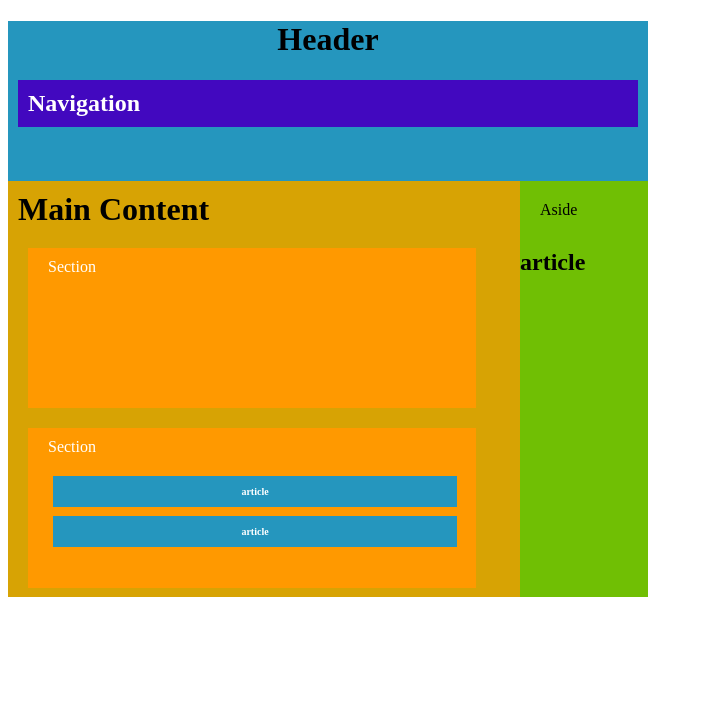
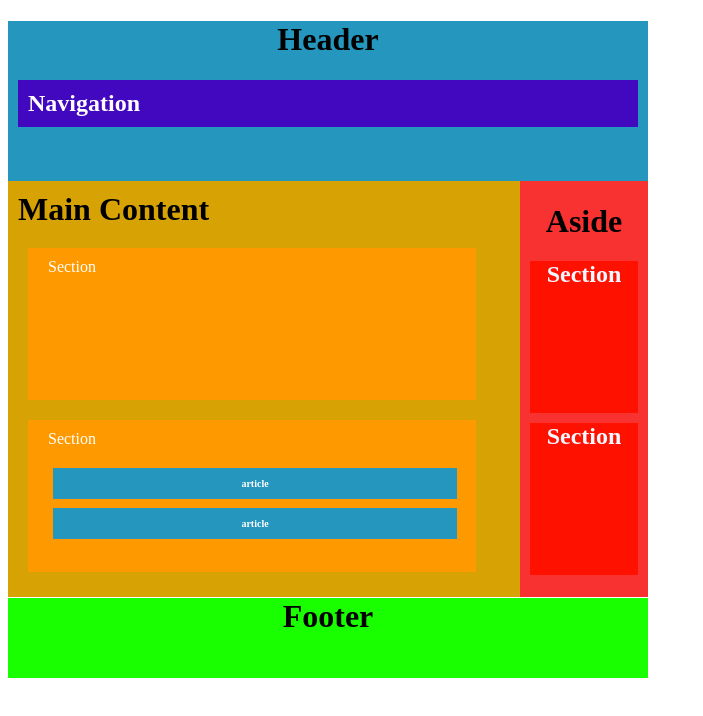
Before and after one commit to RSbleedblue/Assignment-9, a plain HTML site: page index.html in a window 1280 px wide. Shown: the whole page, without its empty margins (0-703 px from the left). Drawn offline with Linux system fonts and the light colour scheme.

Commit message:
version 1.1

```diff
--- a/index.html
+++ b/index.html
@@ -24,13 +24,14 @@
             </div>
         </div>
         <div id="Aside">
+                    <h1>Aside</h1>
+                    <h2>Section</h2>
+                    <h2>Section</h2>
+        </div>
 
-
-                    <p>Aside</p>
-                    <h2>article</h2>
-
-
-        </div>
+    </div>
+    <div id = "footer">
+        <h1>Footer</h1>
     </div>
 </body>
 </html>
--- a/style.css
+++ b/style.css
@@ -5,7 +5,7 @@
 #Aside {
     width: 10vw;
     height: 52vh;
-    background: rgb(112, 191, 4);
+    background: rgba(247, 1, 1, 0.808);
 }
 
 #Aside aside {
@@ -43,7 +43,7 @@
     background: #ff9900;
     color: rgb(255, 255, 255);
     width: 35vw;
-    height: 20vh;
+    height: 19vh;
 }
 
 p {
@@ -59,3 +59,25 @@ p {
     width: 30vw;
     margin-left: 25px;
 }
+#Aside h2{
+    text-align: center;
+    background: #ff1100;
+    margin: 10px;
+    height: 19vh;
+    color: aliceblue;
+
+}
+#Aside h1{
+    text-align: center;
+}
+#footer{
+    text-align: center;
+    width: 50vw;
+    background: #1aff00;
+    height: 10vh;
+    margin-top: -21px;
+}
+#footer h1{
+    text-align: center;
+
+}
```
